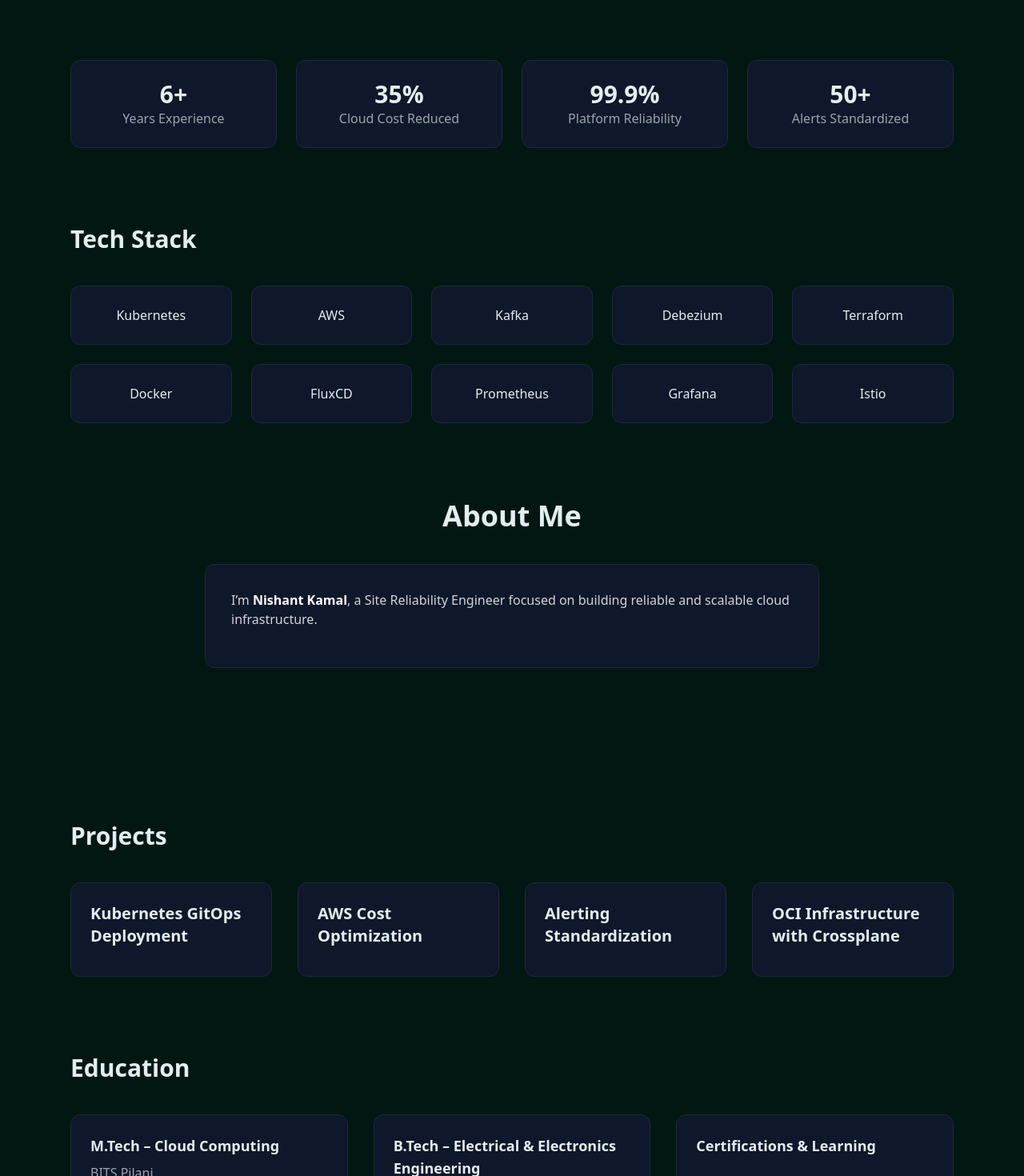
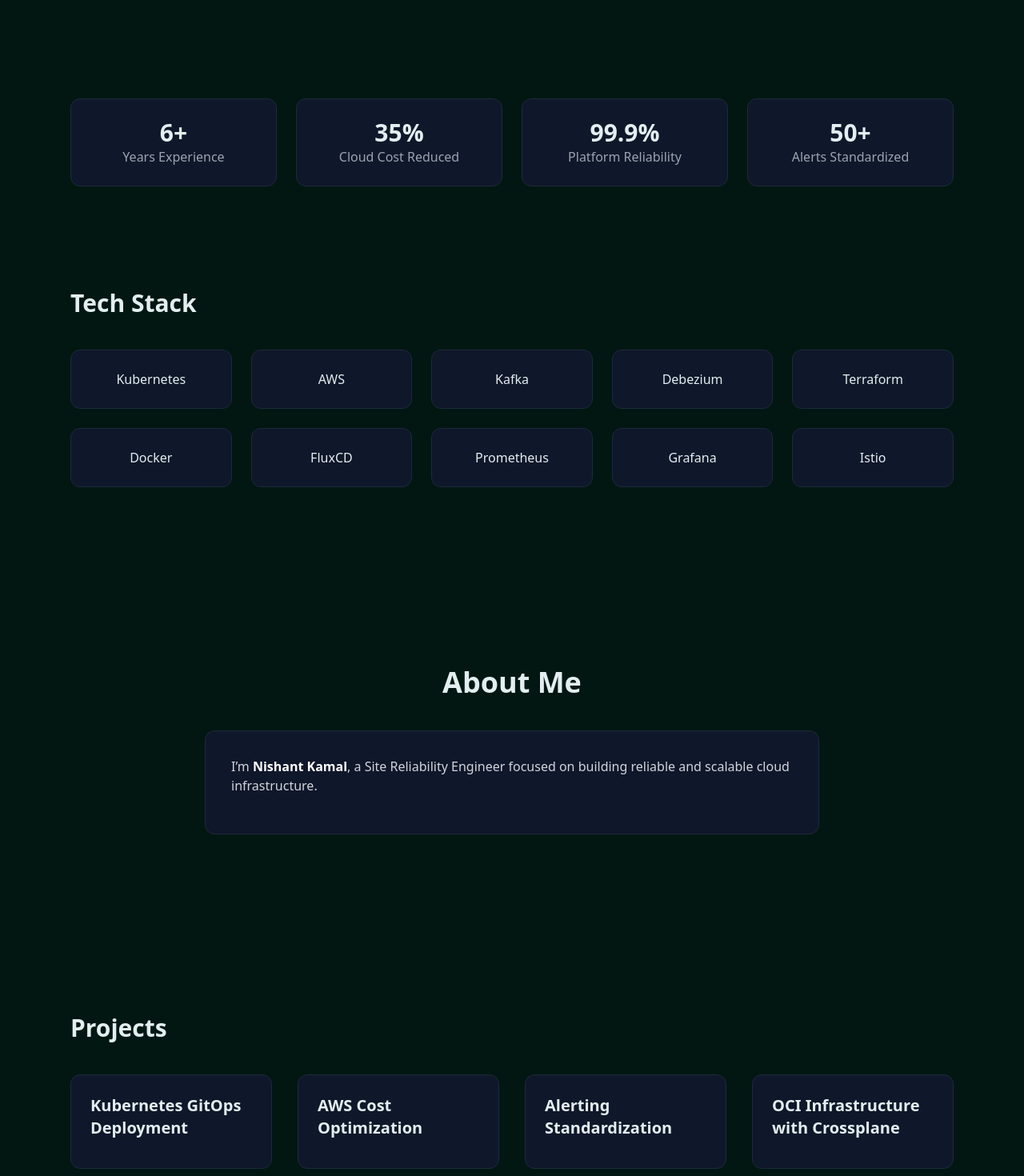
Before and after one commit to nishant-kamal/nishant-portfolio, a Next.js app: page / in a window 1280 px wide. Shown: the part 620-2090 px from the top of the page at 80% size. Built offline with nearby package versions, Linux system fonts and the light colour scheme.

Commit message:
Update page.js

```diff
--- a/app/page.js
+++ b/app/page.js
@@ -5,21 +5,51 @@ import Projects from "../components/Projects"
 import Education from "../components/Education"
 import Contact from "../components/Contact"
 import About from "../components/About"
+
+export const metadata = {
+  title: "Nishant | Site Reliability Engineer",
+  description:
+    "Portfolio of Nishant, a Site Reliability Engineer specializing in Kubernetes, Kafka, AWS, Terraform, and DevOps automation.",
+}
+
 export default function Home() {
   return (
-    <main className="max-w-6xl mx-auto px-6 py-16">
+    <main className="max-w-6xl mx-auto px-6 py-16 space-y-32">
 
+      {/* Hero Section */}
+      <section id="home">
         <Hero />
+      </section>
 
+      {/* Stats */}
+      <section id="stats">
         <Stats />
+      </section>
 
+      {/* Skills */}
+      <section id="skills">
         <Skills />
+      </section>
+
+      {/* About */}
+      <section id="about">
         <About />
+      </section>
+
+      {/* Projects */}
+      <section id="projects">
         <Projects />
+      </section>
 
+      {/* Education */}
+      <section id="education">
         <Education />
+      </section>
 
+      {/* Contact */}
+      <section id="contact">
         <Contact />
+      </section>
 
     </main>
   )
```
Lines whose indentation alone changed are shown as unchanged.
